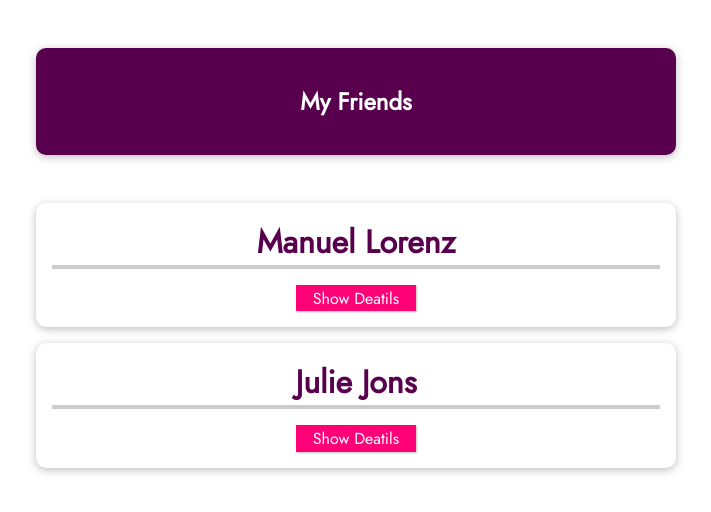
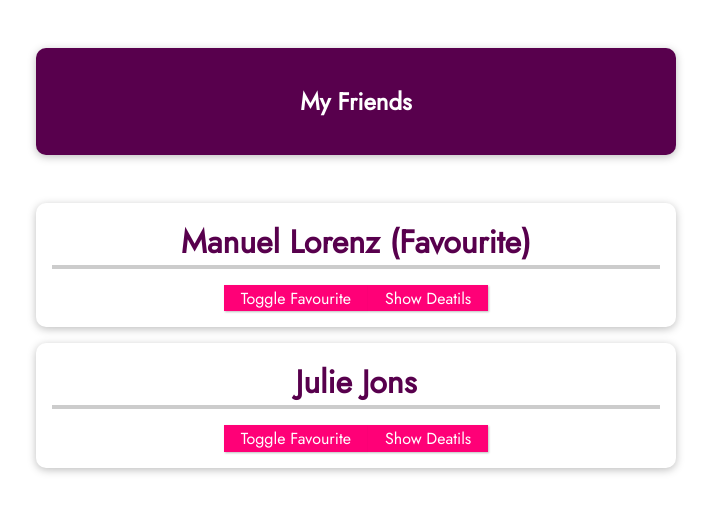
Before and after one commit to Aki-Coder/Vue3-IntermediaConcepts, a Vue app: page / in a window 1280 px wide. Shown: the top 512 px of the page, without its empty margins (284-995 px from the left). Built offline with nearby package versions, Linux system fonts and the light colour scheme.

Commit message:
props behavior & changing props

```diff
--- a/src/App.vue
+++ b/src/App.vue
@@ -8,11 +8,13 @@
       name="Manuel Lorenz"
       phone-number="0156 6982"
       email-address="maluel@localhost.com"
+      is-favourite="1"
    ></friend-contact>
    <friend-contact
       name="Julie Jons"
       phone-number="5886 1111"
       email-address="julie@localhost.com"
+      is-favourite="0"
    ></friend-contact>
   </ul>
 </section>
--- a/src/components/FriendContact.vue
+++ b/src/components/FriendContact.vue
@@ -1,6 +1,7 @@
 <template>
     <li>
-        <h2>{{name}}</h2>
+        <h2>{{name}} {{friendIsFavourite === '1' ? '(Favourite)' : ''}}</h2>
+        <button @click="toggleFavourite"> Toggle Favourite</button>
         <button @click="toggleDetails">{{detailsAreVisible ? 'Hide' : 'Show'}} Deatils</button>
         <ul v-if="detailsAreVisible">
             <li>
@@ -21,6 +22,7 @@ export default {
         'name',
         'phoneNumber',
         'emailAddress',
+        'isFavourite',
     ],
     data(){
         return{
@@ -31,12 +33,20 @@ export default {
                 phone:'0123 456 789',
                 email:'maule@localhost.com'
             },
+            friendIsFavourite: this.isFavourite,
         };
     },
     methods:{
         toggleDetails(){
             this.detailsAreVisible = !this.detailsAreVisible;
         },
+        toggleFavourite(){
+            if(this.friendIsFavourite === '1'){
+                this.friendIsFavourite = '0';
+            }else{
+                this.friendIsFavourite = '1';
+            }
+        }
     }
 }
 </script>
```
